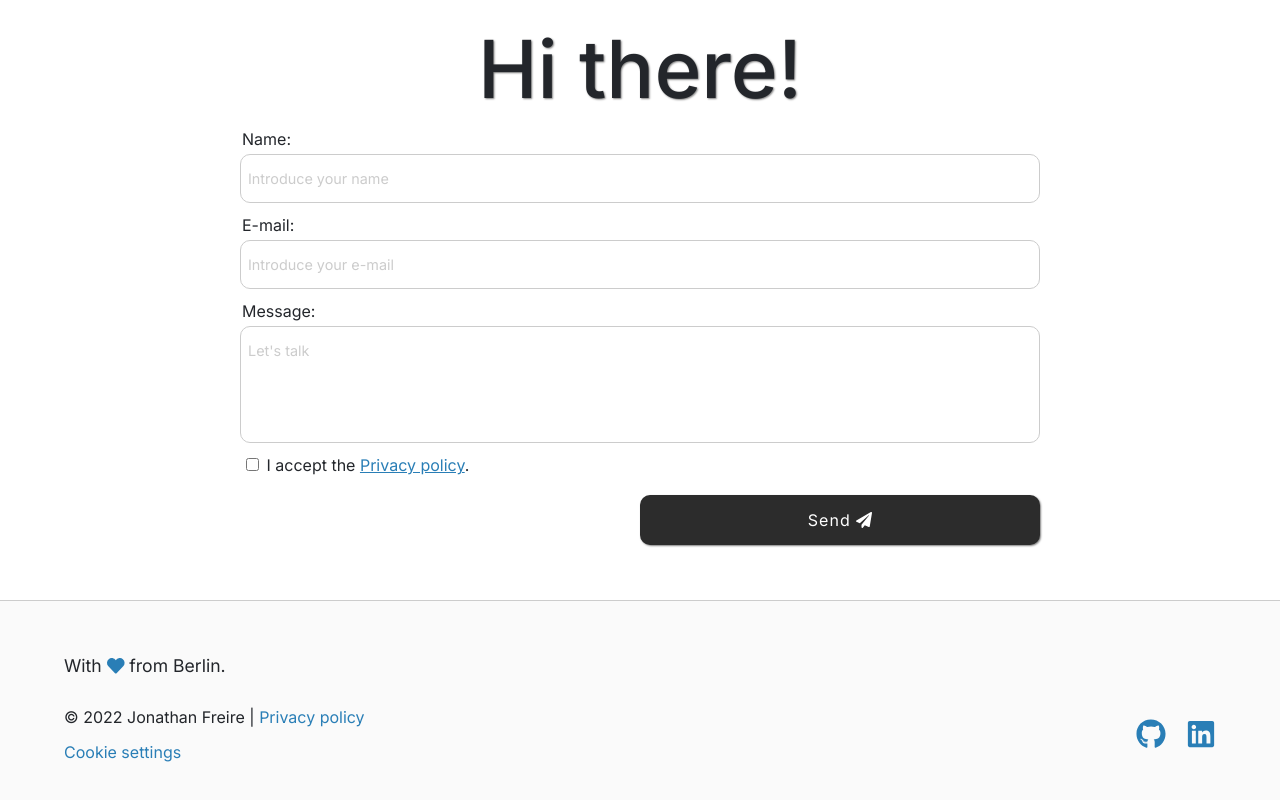
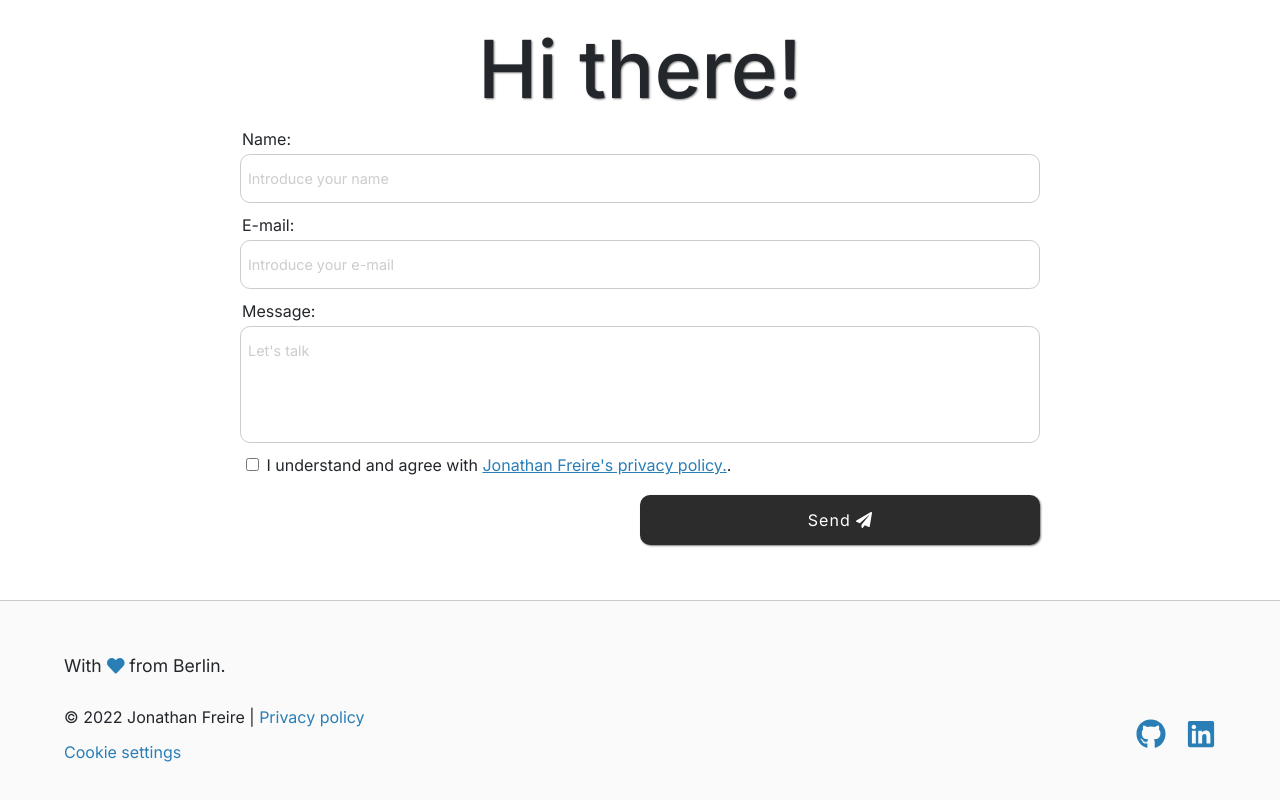
Before and after one commit to johninberlin/portfolio-jonathanfreire, a Next.js app: page / in a window 1280 px wide. Shown: the part 2375-3175 px from the top of the page. Built offline with nearby package versions, Linux system fonts and the light colour scheme.

Commit message:
Edit checkbox text of the contact form to be agree with the privacy policy

```diff
--- a/locales/en.js
+++ b/locales/en.js
@@ -27,8 +27,8 @@ const en = {
             "placeholder" : "Let's talk"
         },
         "checkboxPrivacyPolicy" : {
-            "text" : "I accept the",
-            "link" : "Privacy policy"
+            "text" : "I understand and agree with",
+            "link" : "Jonathan Freire's privacy policy."
         },
         "errorForm" : {
             "successfully" : "Your message has been sended successfully.",
--- a/pages/privacy-policy.js
+++ b/pages/privacy-policy.js
@@ -31,12 +31,12 @@ export default function Home() {
             refTitle="/"
             firstRef="/#works"
             firstName={t.firstName}
-            secondRef="#contact"
+            secondRef="/#contact"
             secondName={t.secondName}>
             <div className={styles.root}>
                 <div className={styles.container}>
                     <h2>Privacy Policy</h2>
-                    <span>{`Last Updated On 09-Feb-2022`}</span>
+                    <span>{`Last Updated On 10-Feb-2022`}</span>
                     {/* INTRODUCTION */}
                     <h4>{`Introduction`}</h4>
                     <p>{`This privacy policy ("Policy") explains how we process your
@@ -290,7 +290,7 @@ export default function Home() {
                     <h4>
                       {`Chat app for users (timequiz.jonathanfreire.com)`}
                     </h4>
-                    <p>{`You can communicate with other users using the chat in the app located at timequiz.jonathanfreire.com. You can not use this chat if you are under the age of 16.`}</p>
+                    <p>{`You can communicate with other users using the chat in the app located at timequiz.jonathanfreire.com.`}</p>
                     <p>{`In this app, you can play the game of questions with other users. The purpose of the chat is to talk about the category of questions. Also, you can talk about the answers or the points. We encourage you not to use this chat for other cases and not share personal data.`}</p>
                     <p>{`We are the data controller. The shared messages through this chat are not stored in any database. We use secure connections provided by Pusher as our real-time messaging service. Pusher processes the encrypted data according to our processing criteria. Read the `}<a href="https://pusher.com/legal/privacy-policy" target="_blank" rel="noreferrer">{`Pusher's privacy policy`}</a></p>
 
```
